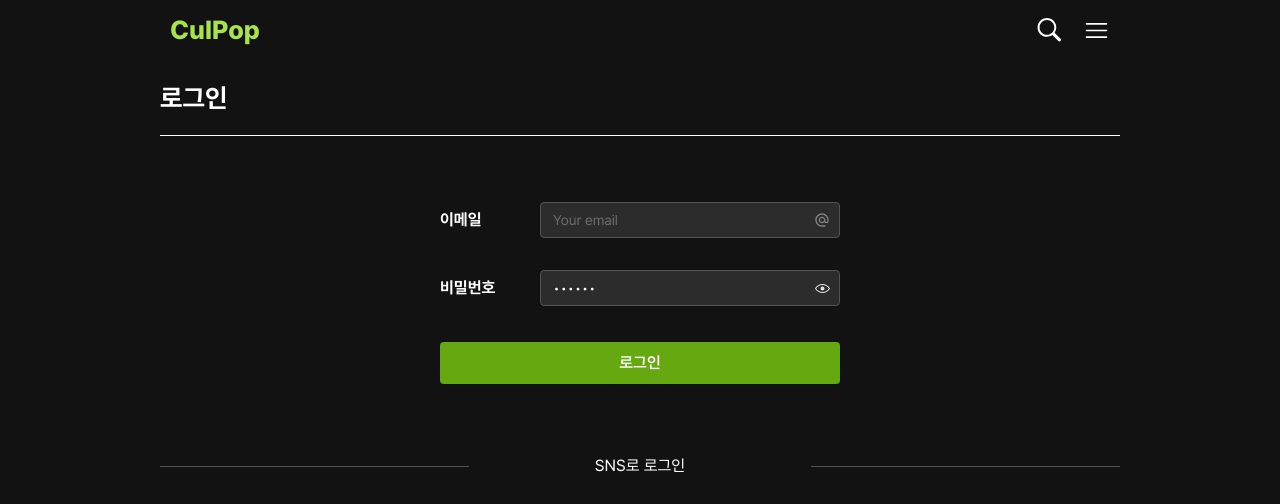
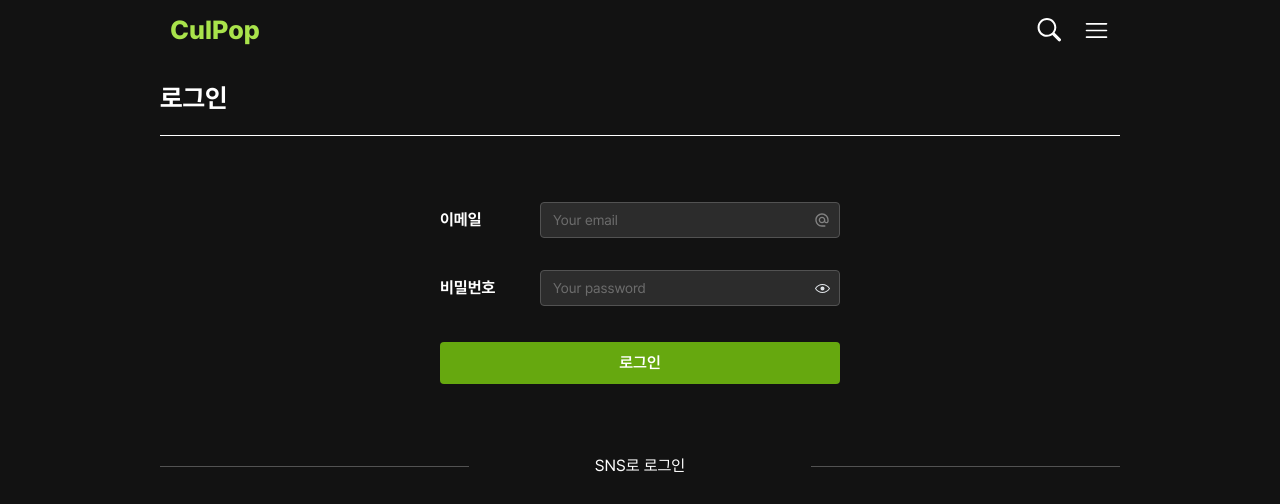
Before and after one commit to IxxP-Girls/culpop-frontend, a React (Vite) app: page /signin in a window 1280 px wide. Shown: the top 504 px of the page. Built offline with nearby package versions, Linux system fonts and the light colour scheme.

Commit message:
#15 Feat: SignInOnlyCulPop 컴포넌트 분리 및 유효성 테스트 기능 추가 구현

```diff
--- a/src/components/authPage/SignIn.jsx
+++ b/src/components/authPage/SignIn.jsx
@@ -1,48 +1,16 @@
-import {
-  Container,
-  Flex,
-  Text,
-  Title,
-  TextInput,
-  rem,
-  PasswordInput,
-  Button,
-  Grid,
-  Divider,
-  Image,
-  ActionIcon,
-} from '@mantine/core';
-import { useDisclosure } from '@mantine/hooks';
-import { MdOutlineAlternateEmail } from 'react-icons/md';
+import { Container, Flex, Text, Title, Button, Grid, Divider, Image, ActionIcon } from '@mantine/core';
 import { useNavigate } from 'react-router-dom';
+import SignInOnlyCulPop from './SignInOnlyCulPop';
 
 const SignIn = () => {
   const navigate = useNavigate();
-  const icon = <MdOutlineAlternateEmail style={{ width: rem(16), height: rem(16) }} />;
-  const [visible, { toggle }] = useDisclosure(false);
 
   return (
     <Flex w={'100%'} direction={'column'}>
       <Title order={2} w={'100%'} style={{ borderBottom: '1px solid' }} py={20}>
         로그인
       </Title>
-      <Container w={500} p={50}>
-        <Flex align={'center'}>
-          <Title order={5} w={100}>
-            이메일
-          </Title>
-          <TextInput w={300} my="md" rightSectionPointerEvents="none" rightSection={icon} placeholder="Your email" />
-        </Flex>
-        <Flex align={'center'}>
-          <Title order={5} w={100}>
-            비밀번호
-          </Title>
-          <PasswordInput w={300} my={'md'} defaultValue="secret" visible={visible} onVisibilityChange={toggle} />
-        </Flex>
-        <Button w={'100%'} size="md" my={20}>
-          로그인
-        </Button>
-      </Container>
+      <SignInOnlyCulPop />
       <Grid w={'100%'}>
         <Grid.Col span={4}>
           <Divider mt={12} />
--- /dev/null
+++ b/src/components/authPage/SignInOnlyCulPop.jsx
@@ -0,0 +1,64 @@
+import { Container, Flex, Title, TextInput, rem, PasswordInput, Button } from '@mantine/core';
+import { useDisclosure } from '@mantine/hooks';
+import { MdOutlineAlternateEmail } from 'react-icons/md';
+import { useNavigate } from 'react-router-dom';
+import { useForm, isEmail, hasLength } from '@mantine/form';
+
+const SignInOnlyCulPop = () => {
+  const navigate = useNavigate();
+  const icon = <MdOutlineAlternateEmail style={{ width: rem(16), height: rem(16) }} />;
+  const [visible, { toggle }] = useDisclosure(false);
+
+  const form = useForm({
+    validateInputOnChange: true,
+    initialValues: { email: '', password: '' },
+    validate: {
+      email: isEmail('이메일 형식이 유효하지 않습니다'),
+      password: hasLength({ min: 6, max: 12 }, '6자 이상, 12자 이하로 입력해주세요'),
+    },
+  });
+
+  const handleSubmit = data => {
+    console.log(data);
+    navigate('/');
+  };
+
+  return (
+    <Container w={500} p={50}>
+      <form onSubmit={form.onSubmit(values => handleSubmit(values))}>
+        <Flex align={'center'}>
+          <Title order={5} w={100}>
+            이메일
+          </Title>
+          <TextInput
+            w={300}
+            my="md"
+            rightSectionPointerEvents="none"
+            rightSection={icon}
+            placeholder="Your email"
+            {...form.getInputProps('email')}
+          />
+        </Flex>
+        <Flex align={'center'}>
+          <Title order={5} w={100}>
+            비밀번호
+          </Title>
+          <PasswordInput
+            type="password"
+            w={300}
+            my={'md'}
+            placeholder="Your password"
+            visible={visible}
+            onVisibilityChange={toggle}
+            {...form.getInputProps('password')}
+          />
+        </Flex>
+        <Button type="submit" w={'100%'} size="md" my={20}>
+          로그인
+        </Button>
+      </form>
+    </Container>
+  );
+};
+
+export default SignInOnlyCulPop;
```
